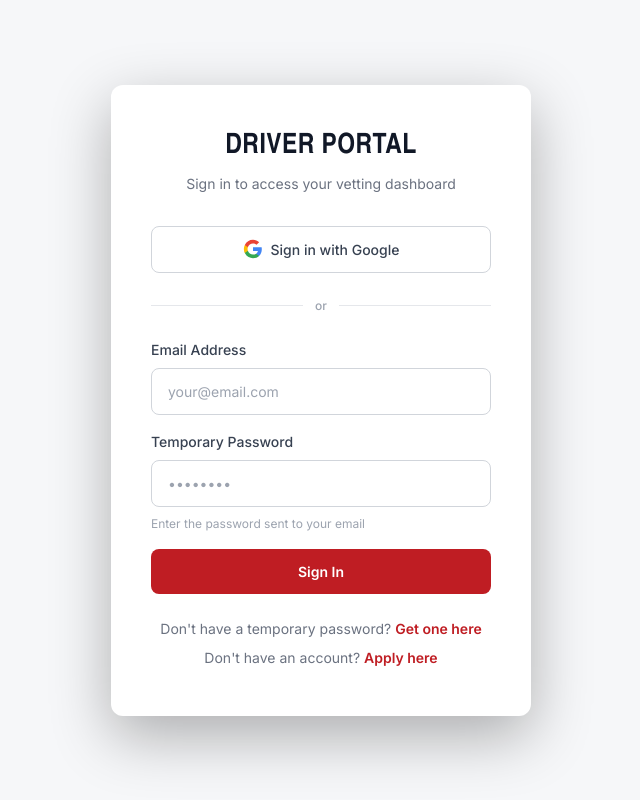
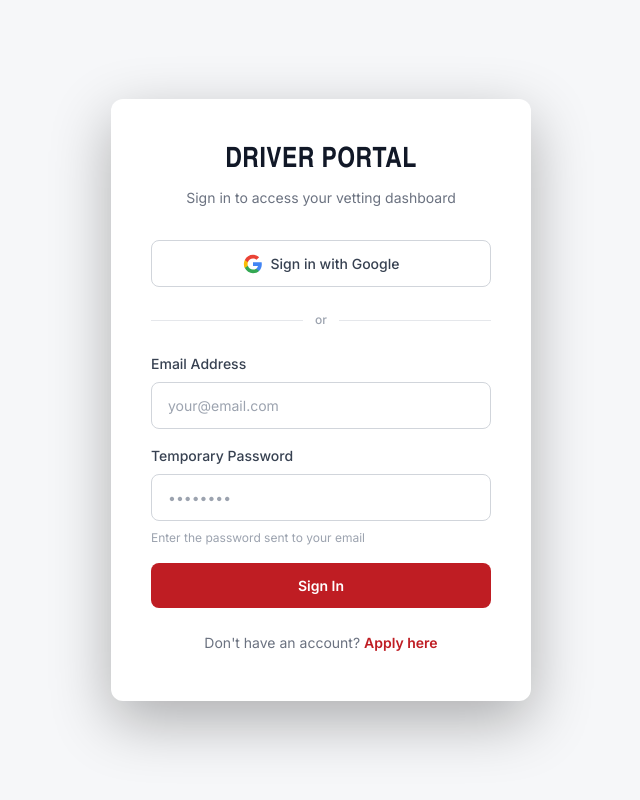
Before and after one commit to j-mazini/dhl-vetting-v2, a Next.js app: page /vetting/login in a window 1280 px wide. Shown: the whole page, without its empty margins (319-959 px from the left). Built offline with nearby package versions, Linux system fonts and the light colour scheme; no server answers.

Commit message:
Remove 'Get temporary password' link from login footer

```diff
--- a/src/components/vetting/DriverLogin.tsx
+++ b/src/components/vetting/DriverLogin.tsx
@@ -143,17 +143,6 @@ export function DriverLogin() {
 
         <div className={styles.footer}>
           <p>
-            Don't have a temporary password?{' '}
-            <button
-              type="button"
-              onClick={() => setShowFirstPassword(true)}
-              className={styles.link}
-              disabled={isLoading}
-            >
-              Get one here
-            </button>
-          </p>
-          <p>
             Don't have an account?{' '}
             <a href="/apply" className={styles.link}>
               Apply here
```
